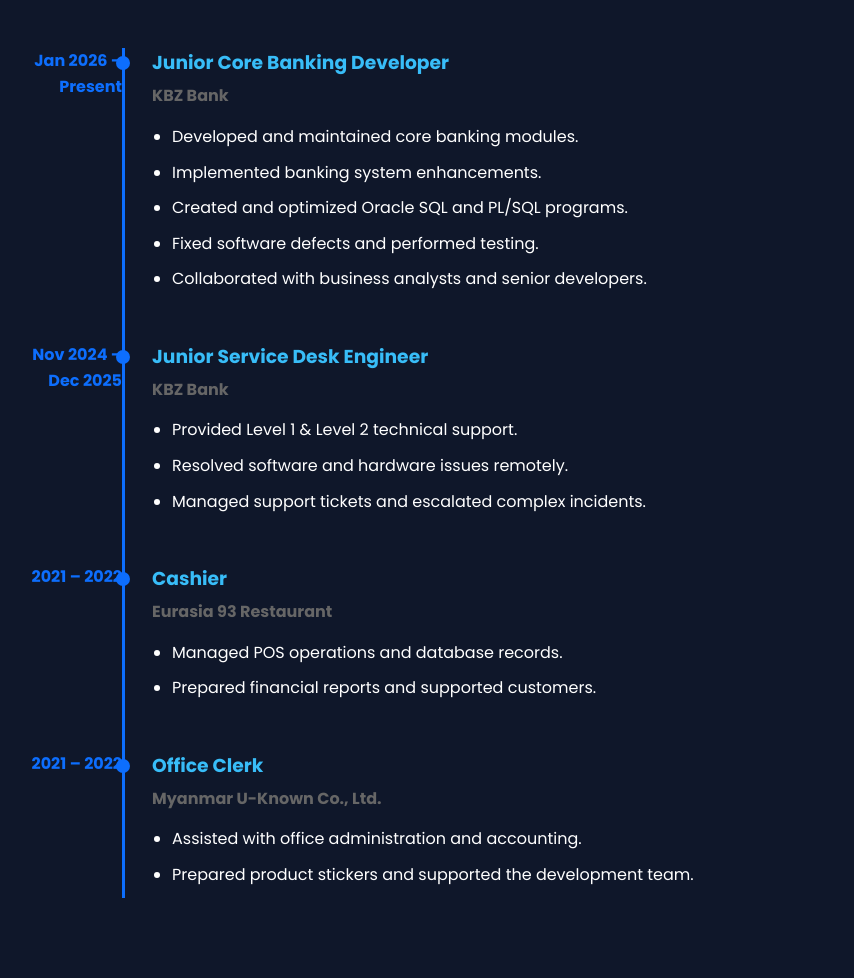
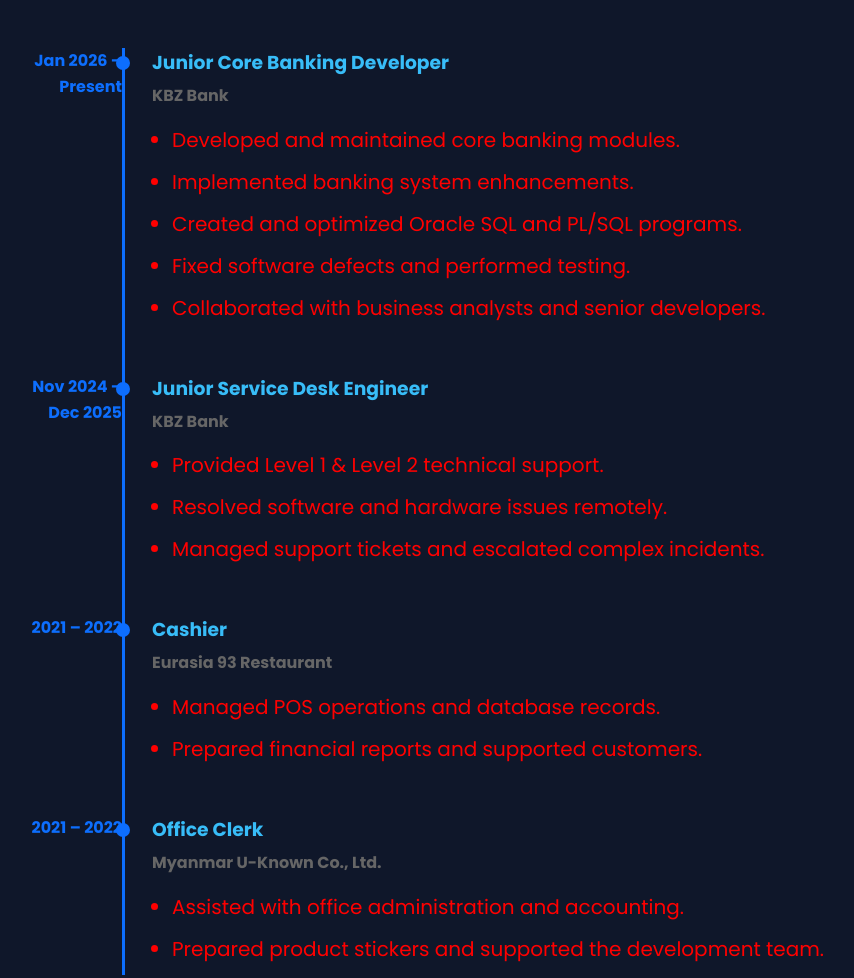
Before and after one commit to PyaeKhin/portfolio, a plain HTML site: page index.html in a window 1280 px wide. Shown: the part 3240-4218 px from the top of the page, without its empty margins (188-1042 px from the left). Drawn offline with Linux system fonts and the light colour scheme.

Commit message:
third  time experience sec color fix

```diff
--- a/index.html
+++ b/index.html
@@ -313,7 +313,7 @@
                     <h3>Junior Core Banking Developer</h3>
                     <h4>KBZ Bank</h4>
 
-                    <ul>
+                    <ul style="color:red;font-size:20px;">
                         <li>Developed and maintained core banking modules.</li>
                         <li>Implemented banking system enhancements.</li>
                         <li>Created and optimized Oracle SQL and PL/SQL programs.</li>
@@ -337,7 +337,7 @@
                     <h3>Junior Service Desk Engineer</h3>
                     <h4>KBZ Bank</h4>
 
-                    <ul>
+                    <ul style="color:red;font-size:20px;">
                         <li>Provided Level 1 & Level 2 technical support.</li>
                         <li>Resolved software and hardware issues remotely.</li>
                         <li>Managed support tickets and escalated complex incidents.</li>
@@ -359,7 +359,7 @@
                     <h3>Cashier</h3>
                     <h4>Eurasia 93 Restaurant</h4>
 
-                    <ul>
+                    <ul style="color:red;font-size:20px;">
                         <li>Managed POS operations and database records.</li>
                         <li>Prepared financial reports and supported customers.</li>
                     </ul>
@@ -380,7 +380,7 @@
                     <h3>Office Clerk</h3>
                     <h4>Myanmar U-Known Co., Ltd.</h4>
 
-                    <ul>
+                    <ul style="color:red;font-size:20px;">
                         <li>Assisted with office administration and accounting.</li>
                         <li>Prepared product stickers and supported the development team.</li>
                     </ul>
```
